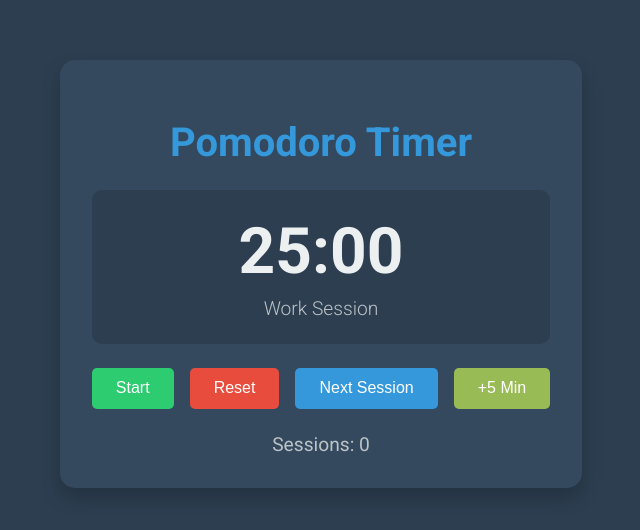
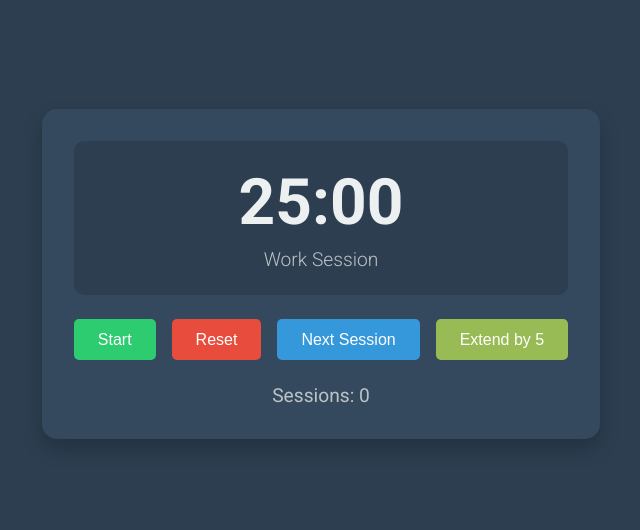
Before and after one commit to violetviolinist/pomodoro, a website: page public/index.html in a window 1280 px wide. Shown: the part 126-656 px from the top of the page, without its empty margins (319-959 px from the left). Drawn offline with nearby package versions, Linux system fonts and the light colour scheme.

Commit message:
fix bugs

```diff
--- a/public/index.html
+++ b/public/index.html
@@ -9,7 +9,6 @@
 </head>
 <body>
     <div class="container">
-        <h1>Pomodoro Timer</h1>
         <div class="timer-container">
             <div id="timer">25:00</div>
             <div id="status">Work Session</div>
@@ -18,7 +17,7 @@
             <button id="toggleBtn">Start</button>
             <button id="resetBtn">Reset</button>
             <button id="nextSessionBtn">Next Session</button>
-            <button id="extendBtn">+5 Min</button>
+            <button id="extendBtn">Extend by 5</button>
         </div>
         <div id="sessionCount">Sessions: 0</div>
     </div>
--- a/public/script.js
+++ b/public/script.js
@@ -92,9 +92,6 @@ $(document).ready(function() {
   function extendTimer() {
       timeLeft += EXTENSION_TIME;
       updateDisplay();
-      if (isRunning) {
-        startTimer();
-      }
   }
 
   toggleBtn.on('click', function() {
```
